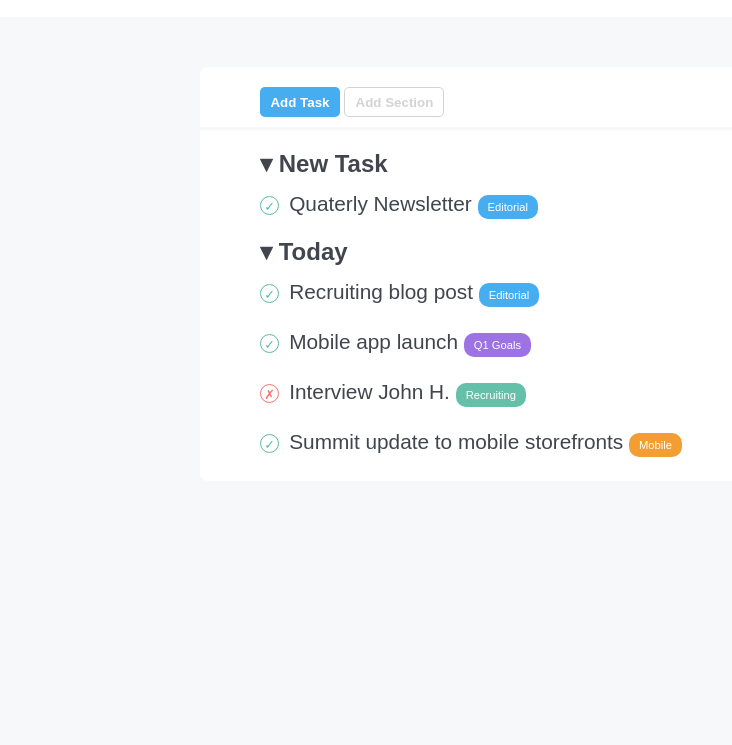
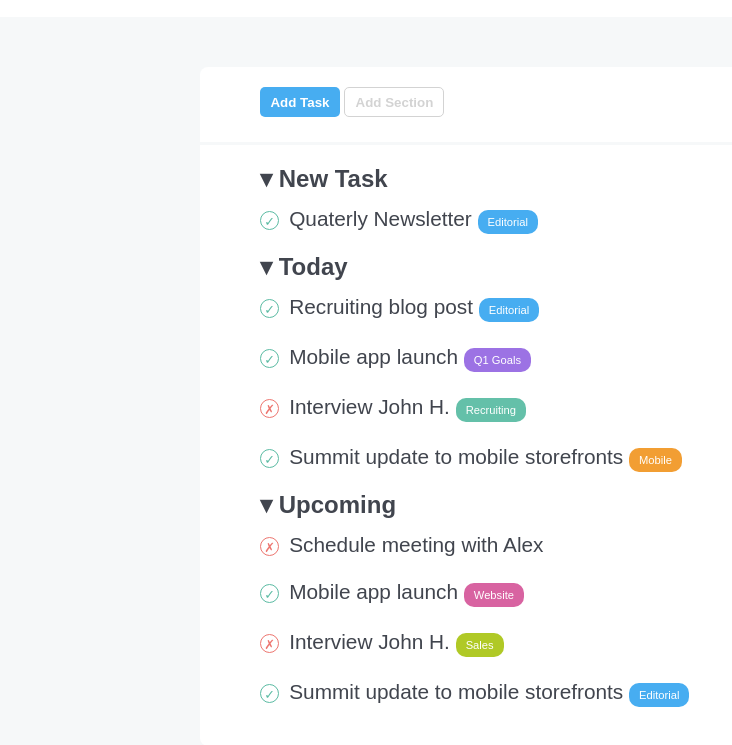
Before and after one commit to EmanuelaPau/html-css-toboolist, a plain HTML site: page index.html in a window 1280 px wide. Shown: the part 93-838 px from the top of the page, without its empty margins (0-732 px from the left). Before the commit the page ends 800 px from the top, so only its background shows below. Drawn offline with Linux system fonts and the light colour scheme.

Commit message:
Add last main list

```diff
--- a/index.html
+++ b/index.html
@@ -45,8 +45,21 @@
                     </li>
                 </ul>
                 <!-- Lista Upcoming -->
-                <h2></h2>
-                <ul></ul>
+                <h2>&#9662; Upcoming </h2>
+                <ul>
+                    <li>
+                        <span class="list-cross">&cross;</span>Schedule meeting with Alex
+                    </li>
+                    <li>
+                        <span class="list-check">&check;</span>Mobile app launch <span class="list-tag tag-pink">Website</span>
+                    </li>
+                    <li>
+                        <span class="list-cross">&cross;</span>Interview John H. <span class="list-tag tag-lime">Sales</span>
+                    </li>
+                    <li>
+                        <span class="list-check">&check;</span>Summit update to mobile storefronts <span class="list-tag tag-blue">Editorial</span>
+                    </li>
+                </ul>
             </section>
         </main>
     </body>
--- a/style/style.css
+++ b/style/style.css
@@ -56,7 +56,7 @@ h2 {
 }
 
 .white-square-paddings {
-    padding: 20px 60px 5px;
+    padding: 20px 60px
 }
 
 .header-logo {
```
